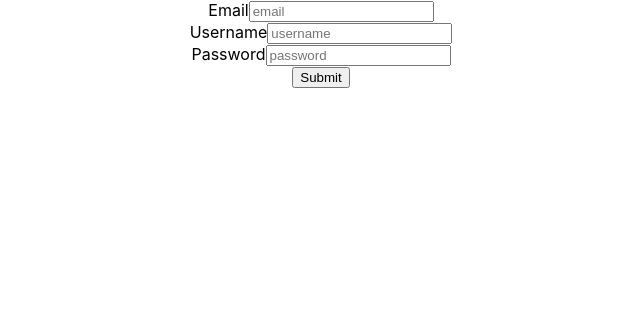
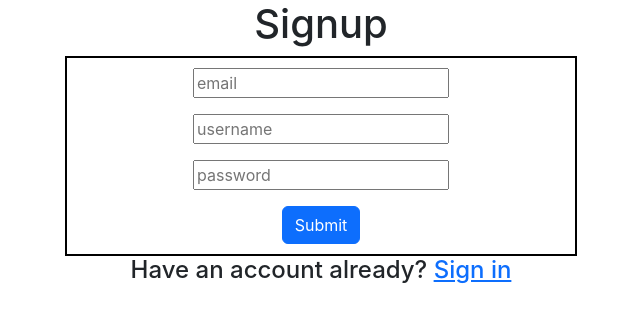
Before and after one commit to david485-rev/RecipeExplorer-front, a React (Create React App) app: page /register in a window 1280 px wide. Shown: the top 322 px of the page, without its empty margins (319-959 px from the left). Built offline with nearby package versions, Linux system fonts and the light colour scheme.

Commit message:
using bootstrap for form

```diff
--- a/public/index.html
+++ b/public/index.html
@@ -25,6 +25,7 @@
       Learn how to configure a non-root public URL by running `npm run build`.
     -->
     <title>React App</title>
+    <link href="https://cdn.jsdelivr.net/npm/bootstrap@5.3.3/dist/css/bootstrap.min.css" rel="stylesheet" integrity="sha384-QWTKZyjpPEjISv5WaRU9OFeRpok6YctnYmDr5pNlyT2bRjXh0JMhjY6hW+ALEwIH" crossorigin="anonymous">
   </head>
   <body>
     <noscript>You need to enable JavaScript to run this app.</noscript>
@@ -39,5 +40,6 @@
       To begin the development, run `npm start` or `yarn start`.
       To create a production bundle, use `npm run build` or `yarn build`.
     -->
+    <script src="https://cdn.jsdelivr.net/npm/bootstrap@5.3.3/dist/js/bootstrap.bundle.min.js" integrity="sha384-YvpcrYf0tY3lHB60NNkmXc5s9fDVZLESaAA55NDzOxhy9GkcIdslK1eN7N6jIeHz" crossorigin="anonymous"></script>
   </body>
 </html>
--- /dev/null
+++ b/src/components/Register/RegisterContainer.css
@@ -0,0 +1,3 @@
+#message {
+
+}
--- a/src/components/Register/RegisterContainer.tsx
+++ b/src/components/Register/RegisterContainer.tsx
@@ -1,5 +1,7 @@
 import React, { useState } from 'react'
+import { Link } from 'react-router-dom'
 import RegisterInput from './RegisterInput'
+import './RegisterContainer.css'
 
 export type ResponseBody = {
     status: number,
@@ -12,11 +14,15 @@ function RegisterContainer() {
 
   return (
     <>
+        <h1>Signup</h1>
         <RegisterInput setResponseData={setResponseData}/>
+        <h4>Have an account already? <Link to="/login">Sign in</Link></h4>
         {
             //responseData.status == 201 ? <p>{responseData.message}</p> : <p>Error</p>
-            <p>{responseData.message}</p>
+            //<h2 id="message">{responseData.message}</h2>
+            responseData && <h2 id="message">{responseData.message}</h2>
         }
+
     </>
   )
 }
--- /dev/null
+++ b/src/components/Register/RegisterInput.css
@@ -0,0 +1,6 @@
+#registerForm {
+    border: 2px solid black;
+    width: 40%;
+    margin: auto;
+    padding: 10px;
+}
--- a/src/components/Register/RegisterInput.tsx
+++ b/src/components/Register/RegisterInput.tsx
@@ -1,5 +1,6 @@
 import React, { useState } from 'react'
 import { ResponseBody } from './RegisterContainer';
+import './RegisterInput.css'
 
 type RegisterInputType = {
     email: string,
@@ -25,21 +26,13 @@ function RegisterInput(props: any) {
             const resultData = await result.json();
             const message = resultData.message;
 
-            const response: {status: number, message: string} = {
+            const response: { status: number, message: string } = {
                 status: status,
                 message: message
             }
 
-            //console.log(response)
-            /*
-                {
-                    message: "User successfully registered!",
-                    status: 201
-                }
-            */
-
             return response;
-        } catch(err) {
+        } catch (err) {
             console.log(err)
         }
     }
@@ -57,42 +50,42 @@ function RegisterInput(props: any) {
             password: formData.get("password") as string
         }
 
-        try{
+        try {
             const result: ResponseBody | undefined = await registerUser(data);
-            //console.log(result)
-            /*
-                {
-                    message: "User successfully registered!",
-                    status: 201
-                }
-            */
 
-            if(!result) {
+            if (!result) {
                 throw new Error();
             }
 
-            props.setResponseData({status: result.status, message: result.message});
-        } catch(err) {
+            props.setResponseData({ status: result.status, message: result.message });
+        } catch (err) {
             console.log(err)
         }
     }
 
-  return (
-    <>
-        <form onSubmit={submitHandler}>
-            <label htmlFor="email">Email</label>
-            <input type="text" name="email" placeholder='email'/>
-            <br/>
-            <label htmlFor="username">Username</label>
-            <input type="text" name="username" placeholder='username'/>
-            <br/>
-            <label htmlFor="password">Password</label>
-            <input type="password" name="password" placeholder='password'/>
-            <br/>
-            <button type="submit">Submit</button>
-        </form>
-    </>
-  )
+    return (
+        <>
+            <form id='registerForm' onSubmit={submitHandler}>
+                <div className="mb-3">
+                    <label htmlFor="inputEmail" className="htmlForm-label"></label>
+                    <input type="text" name="email" placeholder='email' className="htmlForm-control" id="inputEmail" aria-describedby="emailHelp"/>
+                    {/* <div id="emailHelp" className="htmlForm-text">Email must be unique.</div> */}
+                </div>
+                <div className="mb-3">
+                    <label htmlFor="inputUsername" className="htmlForm-label"></label>
+                    <input type="text" name="username" placeholder='username' className="htmlForm-control" id="inputUsername" aria-describedby="emailHelp"/>
+                    {/* <div id="usernameHelp" className="htmlForm-text">Username must be unique.</div> */}
+                </div>
+                <div className="mb-3">
+                    <label htmlFor="inputPassword" className="htmlForm-label"></label>
+                    <input type="password" name="password" placeholder='password' className="htmlForm-control" id="inputPassword"/>
+                </div>
+                <button type="submit" className="btn btn-primary">Submit</button>
+            </form>
+        </>
+
+
+    )
 }
 
 export default RegisterInput
```
